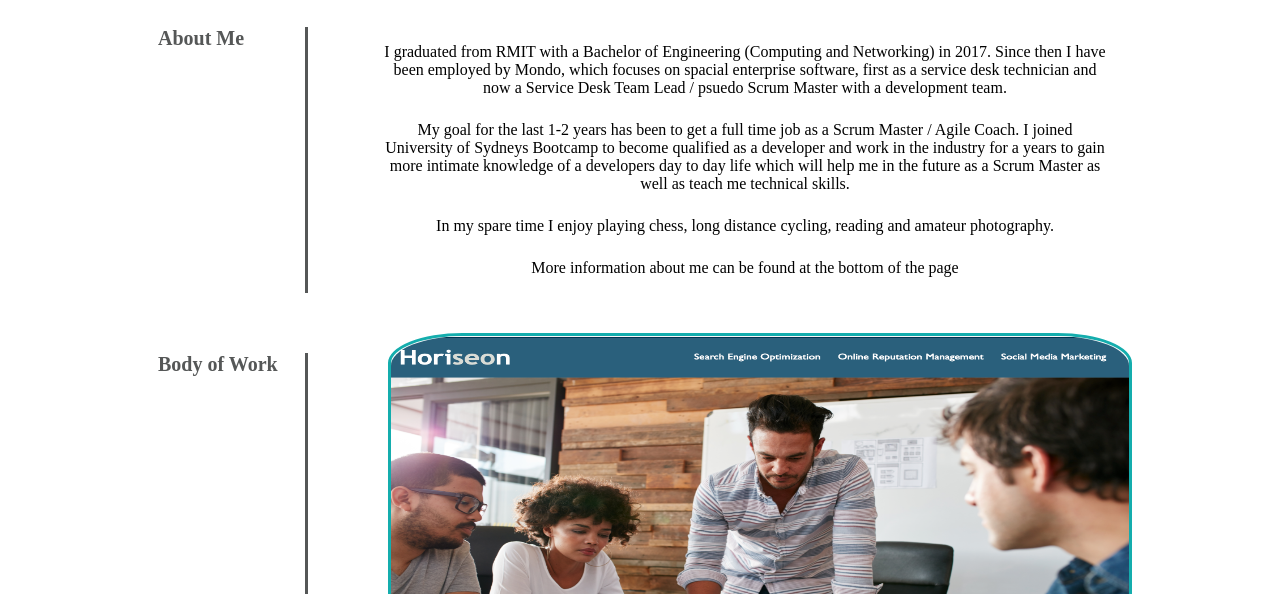
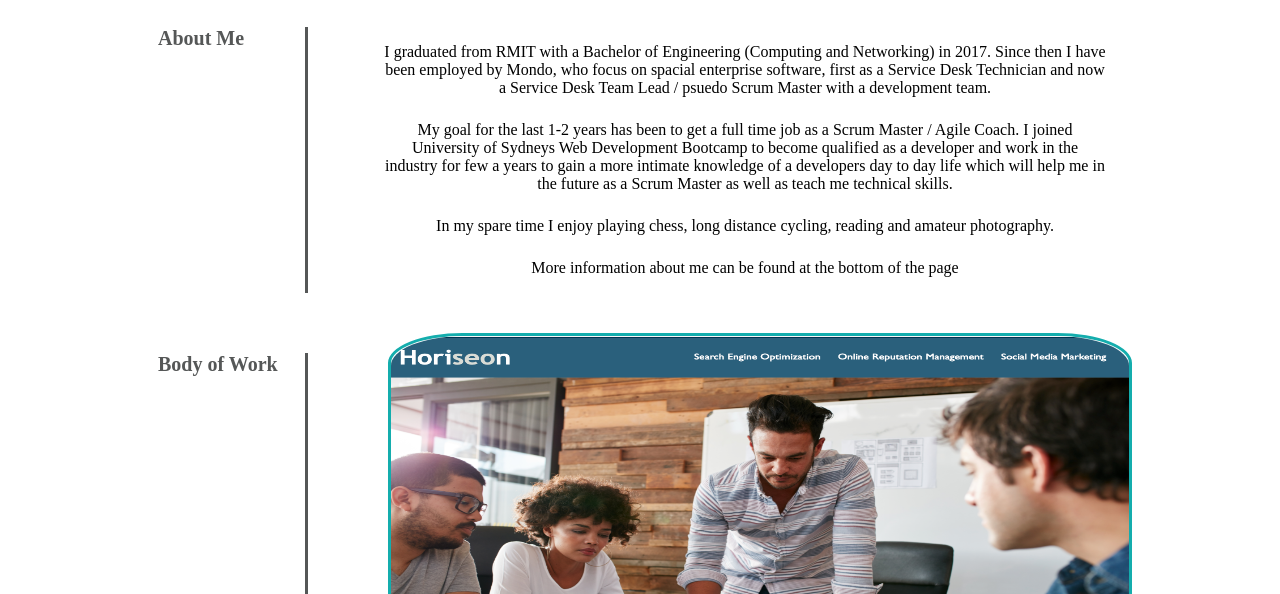
Before and after one commit to Nem-Ajvaz/homework_2, a plain HTML site: page index.html in a window 1280 px wide. Shown: the part 113-707 px from the top of the page. Drawn offline with Linux system fonts and the light colour scheme.

Commit message:
Changes made to about me

```diff
--- a/index.html
+++ b/index.html
@@ -32,18 +32,18 @@
       <div>
         <p>
           I graduated from RMIT with a Bachelor of Engineering (Computing and
-          Networking) in 2017. Since then I have been employed by Mondo, which
-          focuses on spacial enterprise software, first as a service desk
-          technician and now a Service Desk Team Lead / psuedo Scrum Master with
+          Networking) in 2017. Since then I have been employed by Mondo, who
+          focus on spacial enterprise software, first as a Service Desk
+          Technician and now a Service Desk Team Lead / psuedo Scrum Master with
           a development team.
         </p>
         <p>
           My goal for the last 1-2 years has been to get a full time job as a
-          Scrum Master / Agile Coach. I joined University of Sydneys Bootcamp to
-          become qualified as a developer and work in the industry for a years
-          to gain more intimate knowledge of a developers day to day life which
-          will help me in the future as a Scrum Master as well as teach me
-          technical skills.
+          Scrum Master / Agile Coach. I joined University of Sydneys Web
+          Development Bootcamp to become qualified as a developer and work in
+          the industry for few a years to gain a more intimate knowledge of a
+          developers day to day life which will help me in the future as a Scrum
+          Master as well as teach me technical skills.
         </p>
         <p>
           In my spare time I enjoy playing chess, long distance cycling, reading
```
